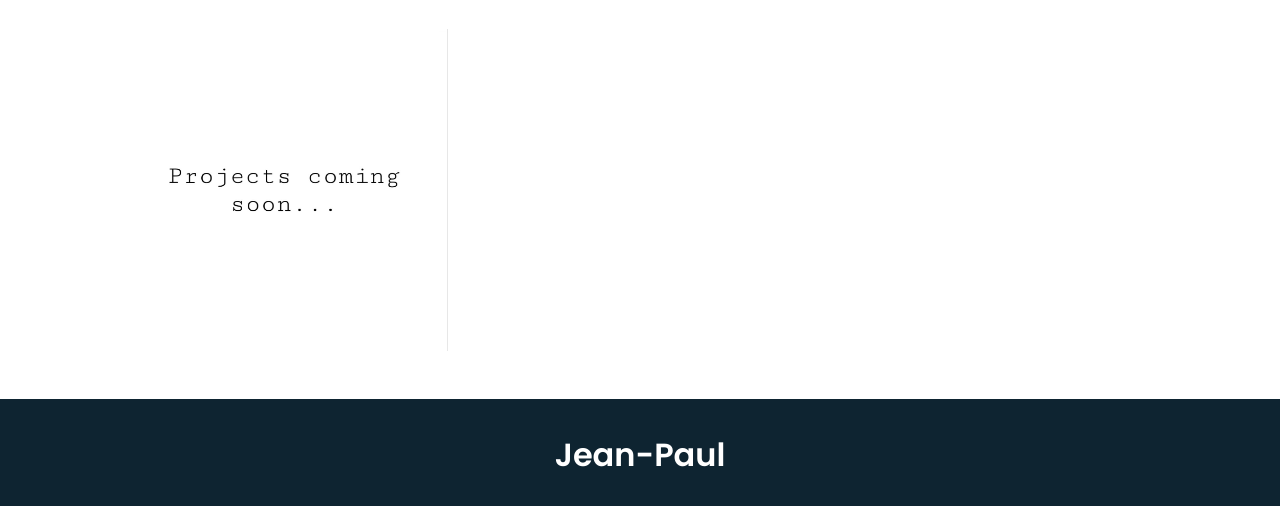
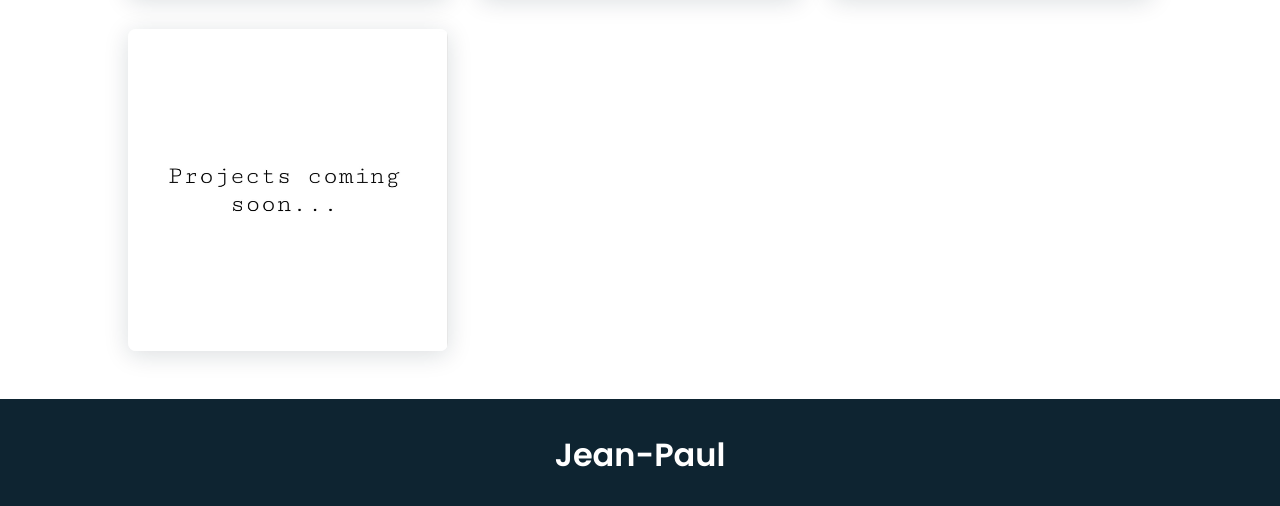
Before and after one commit to jean-paulboudreaux/Personal-Website, a website: page index.html in a window 1280 px wide. Shown: the part 2564-3070 px from the top of the page. Drawn offline with nearby package versions, Linux system fonts and the light colour scheme.

Commit message:
testing functionality on ios

```diff
--- a/website.css
+++ b/website.css
@@ -310,8 +310,8 @@ img{
   row-gap: 2rem;
 }
 .work__img{
-  /* box-shadow: 0 4px 25px rgba(14,36,49,.15); */
-  /* border-radius: .5rem; */
+  box-shadow: 0 4px 25px rgba(14,36,49,.15);
+  border-radius: .5rem;
   overflow: hidden;
 }
 .work__img img{
```
